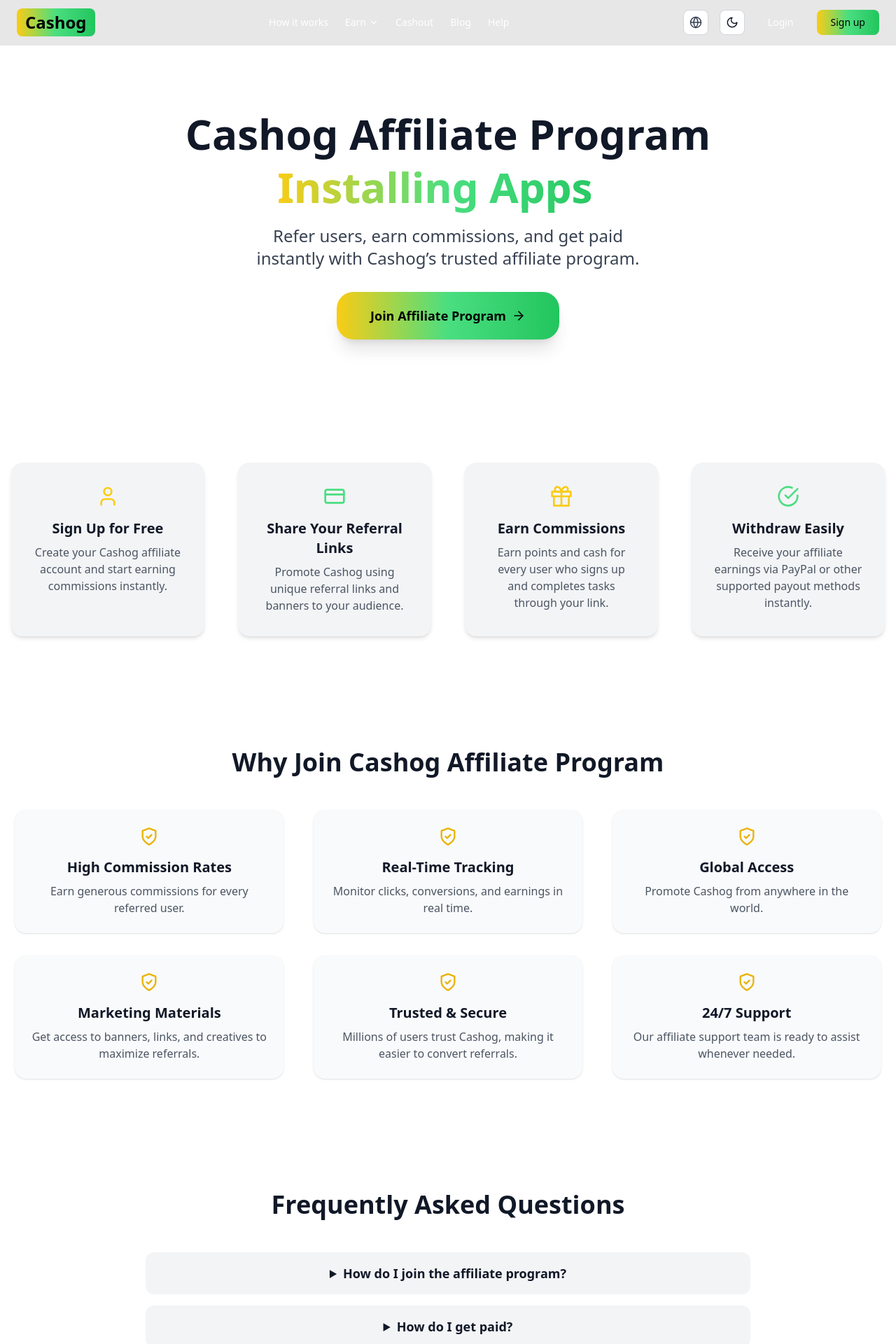
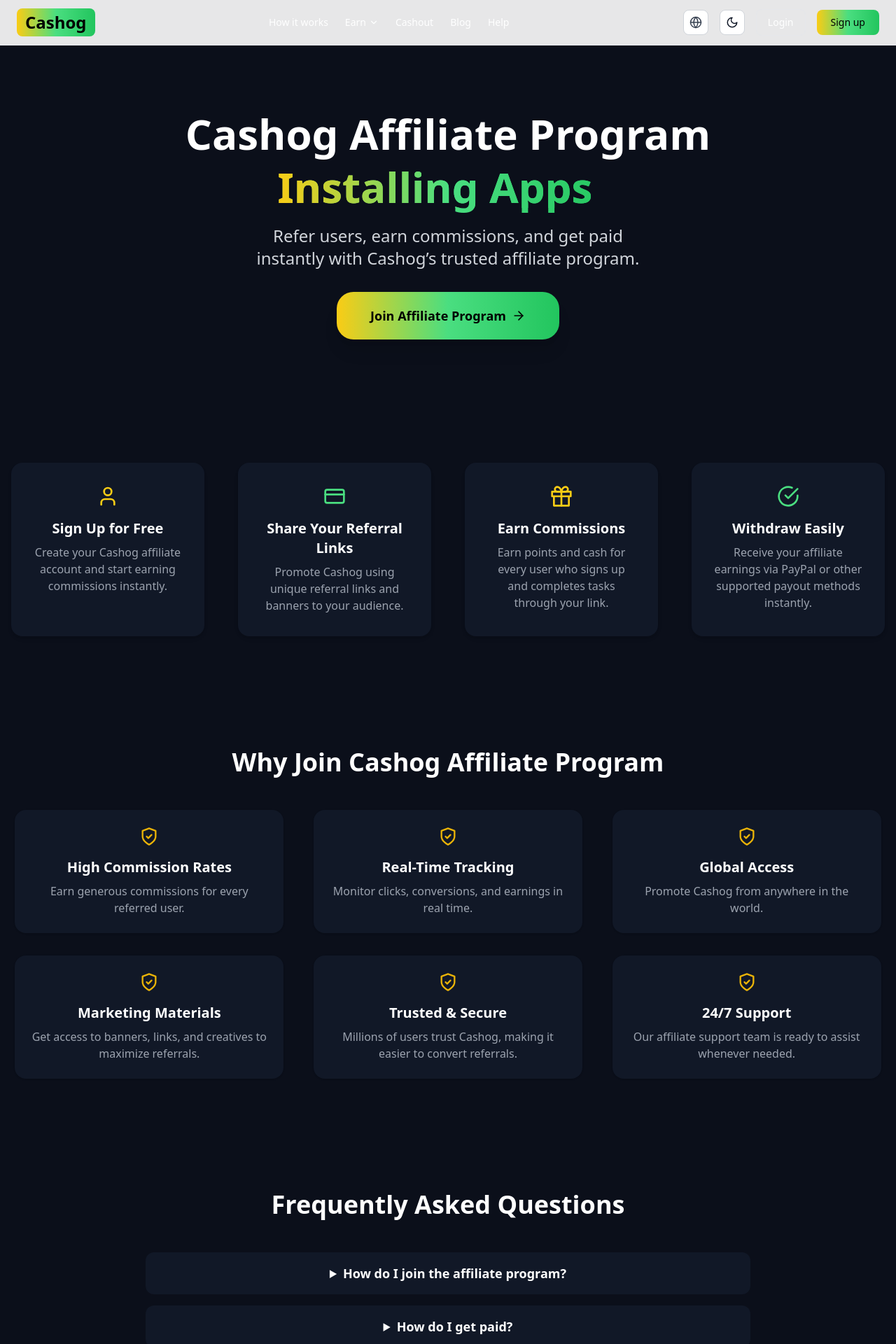
Before and after one commit to tool63/cashin, a Next.js app: page /affiliate in a window 1280 px wide. Shown: the top 1920 px of the page at 70% size. Built offline with nearby package versions, Linux system fonts and the light colour scheme.

Commit message:
Update page.tsx

```diff
--- a/app/(site)/affiliate/page.tsx
+++ b/app/(site)/affiliate/page.tsx
@@ -59,14 +59,12 @@ export default function AffiliateProgram() {
         description="Join Cashog's Affiliate Program and earn commissions by referring users. High payouts, real-time tracking, and global access!"
       />
 
-      <main className="transition-colors duration-300 bg-white dark:bg-[#070A14] text-gray-900 dark:text-white min-h-screen">
+      <main className="transition-colors duration-300 bg-[#0B0F1A] text-white min-h-screen">
 
         {/* ================= HERO ================= */}
-        <section className="py-24 px-4 text-center rounded-b-3xl transition-colors duration-300
-            bg-white dark:bg-[#111827]">
+        <section className="py-24 px-4 text-center rounded-b-3xl">
           <div className="max-w-3xl mx-auto">
-            <h1 className="text-5xl sm:text-6xl font-extrabold mb-4
-                text-gray-900 dark:text-white">
+            <h1 className="text-5xl sm:text-6xl font-extrabold mb-4">
               Cashog Affiliate Program
             </h1>
 
@@ -76,8 +74,7 @@ export default function AffiliateProgram() {
               <TypingText />
             </div>
 
-            <p className="text-lg sm:text-xl md:text-2xl mb-8
-                text-gray-700 dark:text-gray-300 max-w-xl mx-auto leading-relaxed">
+            <p className="text-lg sm:text-xl md:text-2xl mb-8 max-w-xl mx-auto leading-relaxed text-gray-300">
               Refer users, earn commissions, and get paid instantly with Cashog’s trusted affiliate program.
             </p>
 
@@ -87,8 +84,7 @@ export default function AffiliateProgram() {
                 whileTap={{ scale: 0.97 }}
                 className="inline-flex items-center gap-2
                     bg-gradient-to-r from-yellow-400 via-green-400 to-green-500
-                    text-black dark:text-black px-12 py-5 rounded-3xl font-bold shadow-xl
-                    dark:shadow-none text-lg"
+                    text-black px-12 py-5 rounded-3xl font-bold shadow-xl text-lg"
               >
                 Join Affiliate Program <ArrowRight size={20} />
               </motion.span>
@@ -105,11 +101,11 @@ export default function AffiliateProgram() {
               whileInView={{ opacity: 1, y: 0 }}
               viewport={{ once: true }}
               transition={{ duration: 0.6, delay: i * 0.2 }}
-              className="bg-gray-100 dark:bg-[#1A1F2B] rounded-2xl p-8 flex flex-col items-center shadow-md hover:shadow-lg transition-shadow duration-300"
+              className="bg-[#111827] rounded-2xl p-8 flex flex-col items-center shadow-md hover:shadow-lg transition-shadow duration-300"
             >
               <div className="mb-4">{step.icon}</div>
               <h3 className="text-xl font-semibold mb-2">{step.title}</h3>
-              <p className="text-gray-600 dark:text-gray-400">{step.description}</p>
+              <p className="text-gray-400">{step.description}</p>
             </motion.div>
           ))}
         </section>
@@ -127,13 +123,13 @@ export default function AffiliateProgram() {
                 whileInView={{ opacity: 1, y: 0 }}
                 viewport={{ once: true }}
                 transition={{ duration: 0.5, delay: i * 0.2 }}
-                className="bg-gray-50 dark:bg-[#111827] rounded-2xl p-6 text-center shadow hover:shadow-xl transition-shadow duration-300 w-full max-w-sm mx-auto"
+                className="bg-[#111827] rounded-2xl p-6 text-center shadow hover:shadow-xl transition-shadow duration-300 w-full max-w-sm mx-auto"
               >
                 <div className="flex justify-center mb-4 text-yellow-500">
                   <ShieldCheck size={28} />
                 </div>
                 <h3 className="text-xl font-semibold mb-2">{feature.title}</h3>
-                <p className="text-gray-600 dark:text-gray-400">{feature.description}</p>
+                <p className="text-gray-400">{feature.description}</p>
               </motion.div>
             ))}
           </div>
@@ -144,17 +140,16 @@ export default function AffiliateProgram() {
           <h2 className="text-3xl md:text-4xl font-bold mb-12">Frequently Asked Questions</h2>
           <div className="space-y-4">
             {faqs.map((faq, i) => (
-              <details key={i} className="bg-gray-100 dark:bg-[#1A1F2B] rounded-xl p-4 cursor-pointer group">
+              <details key={i} className="bg-[#111827] rounded-xl p-4 cursor-pointer group">
                 <summary className="font-semibold text-lg">{faq.q}</summary>
-                <p className="mt-2 text-gray-600 dark:text-gray-400">{faq.a}</p>
+                <p className="mt-2 text-gray-400">{faq.a}</p>
               </details>
             ))}
           </div>
         </section>
 
         {/* ================= FINAL CTA ================= */}
-        <section className="text-center py-28 w-full rounded-t-3xl transition-colors duration-300
-            bg-white dark:bg-[#111827]">
+        <section className="text-center py-28 w-full rounded-t-3xl">
           <h2 className="text-4xl sm:text-5xl font-extrabold mb-8
               bg-clip-text text-transparent
               bg-gradient-to-r from-yellow-400 via-green-400 to-green-500">
@@ -166,13 +161,12 @@ export default function AffiliateProgram() {
               whileTap={{ scale: 0.97 }}
               className="inline-flex items-center gap-3
                   bg-gradient-to-r from-yellow-400 via-green-400 to-green-500
-                  text-black dark:text-black px-16 py-6 rounded-3xl font-bold shadow-2xl
-                  dark:shadow-none text-xl"
+                  text-black px-16 py-6 rounded-3xl font-bold shadow-2xl text-xl"
             >
               Join Now & Start Earning <ArrowRight size={20} />
             </motion.span>
           </Link>
-          <p className="mt-6 text-gray-700 dark:text-gray-300 text-lg max-w-md mx-auto transition-colors duration-300">
+          <p className="mt-6 text-gray-400 text-lg max-w-md mx-auto">
             Refer users, earn commissions, and grow with Cashog’s trusted affiliate program.
           </p>
         </section>
```
